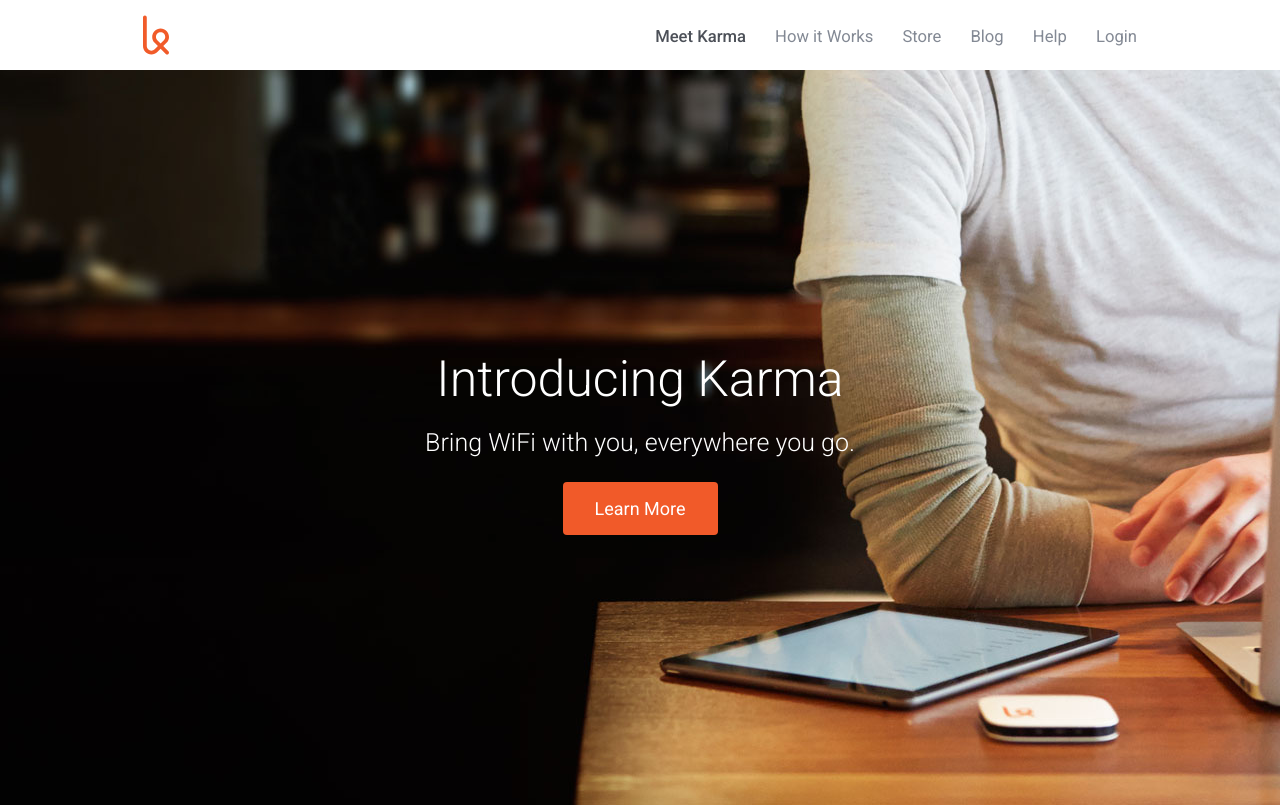
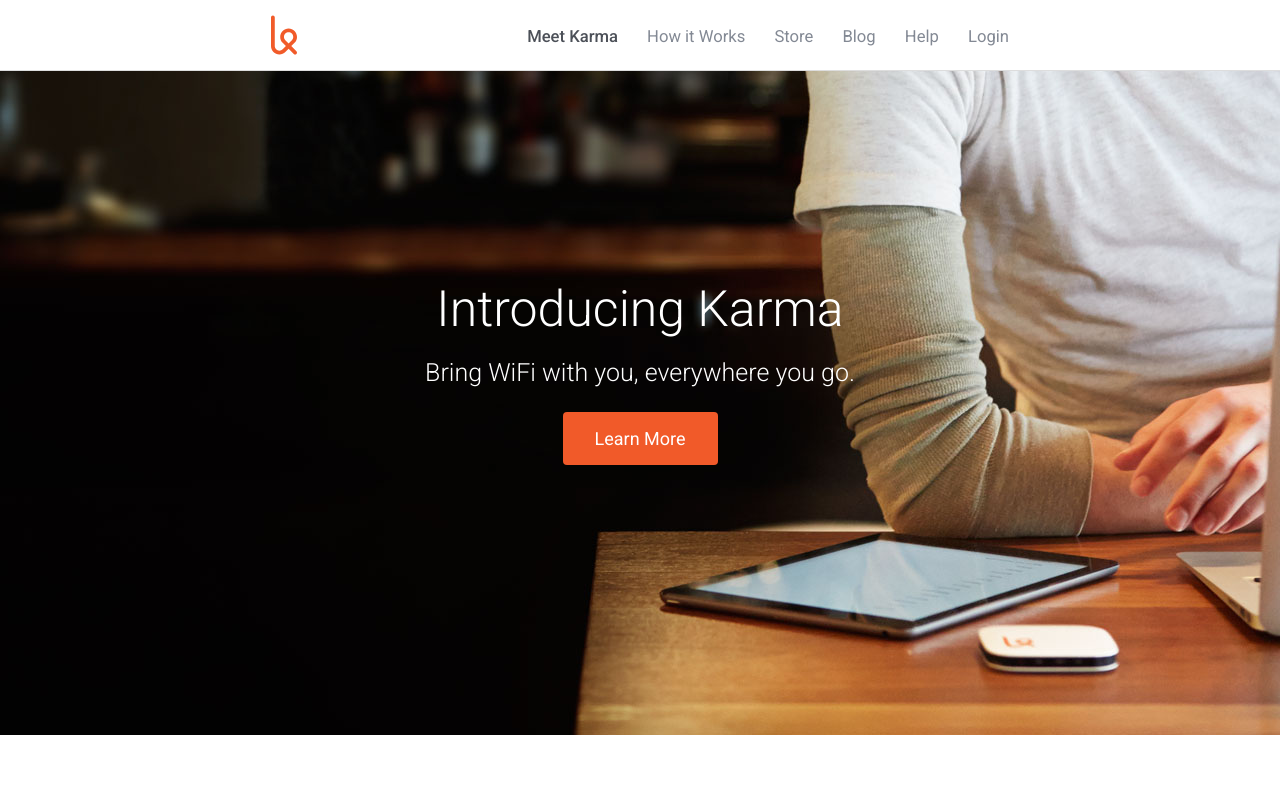
Before and after one commit to b-ellis/startup-landing-page-clone, a plain HTML site: page index.html in a window 1280 px wide. Shown: the top 807 px of the page. Drawn offline with Linux system fonts and the light colour scheme.

Commit message:
final site

```diff
--- a/css/style.css
+++ b/css/style.css
@@ -22,6 +22,7 @@ div {
 	padding: 0 0.938rem;
 	margin: 0 auto;
 	min-width: 37.5rem;
+	width:60%;
 }
 :focus {
 	outline: none;
@@ -29,11 +30,15 @@ div {
 /* Navigation Scetion*/
 .top-navigation{
 	background-color: #fff;
+	position: fixed;
+	width: 100%;
+	border-bottom: 1px solid #DDD;
+	z-index: 9999;
 }
 .top-navigation > .content{
 	margin: 0 auto;
 	height: 4.375rem;
-	width: 80%;
+	width: 60%;
 }
 .logo {
 	height: 70px;
@@ -111,7 +116,7 @@ button:hover{
 }
 /*Information Section*/
 .cases{
-	background-color: white
+	background-color: white;
 	overflow: hidden;
 	padding-bottom: 5rem;
 }
@@ -128,7 +133,7 @@ button:hover{
 }
 .cases .icons >li{
 	display: inline-block;
-	width: 33.3333333%
+	width: 33.3333333%;
 	float: left;
 }
 .cases .icons h3{
--- a/index.html
+++ b/index.html
@@ -61,7 +61,7 @@
 		<div class="content">
 		<hr>
 		<h5>Join us on</h5>
-		<ul class=medialogo>
+		<ul class="medialogo">
 			<li class="twitter">
 				<i class="fa fa-twitter"></i>
 			</li>
```
